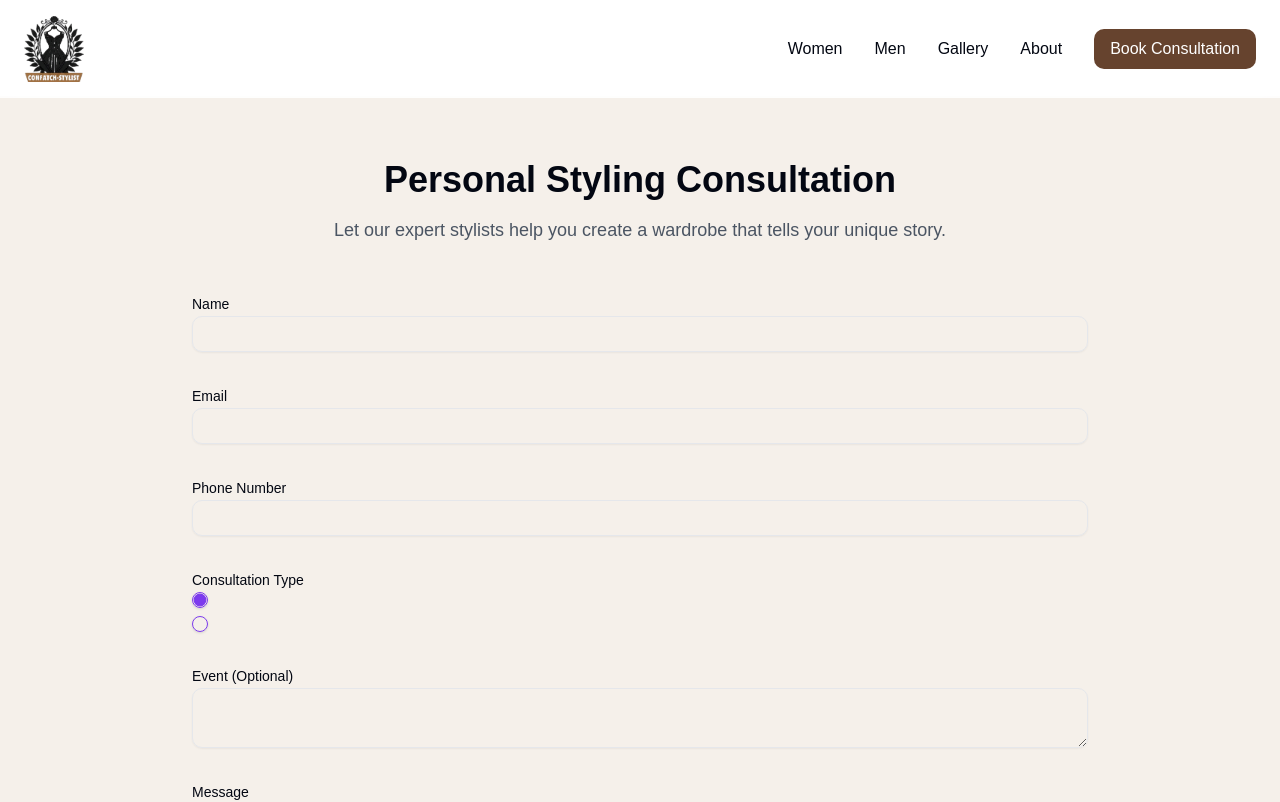
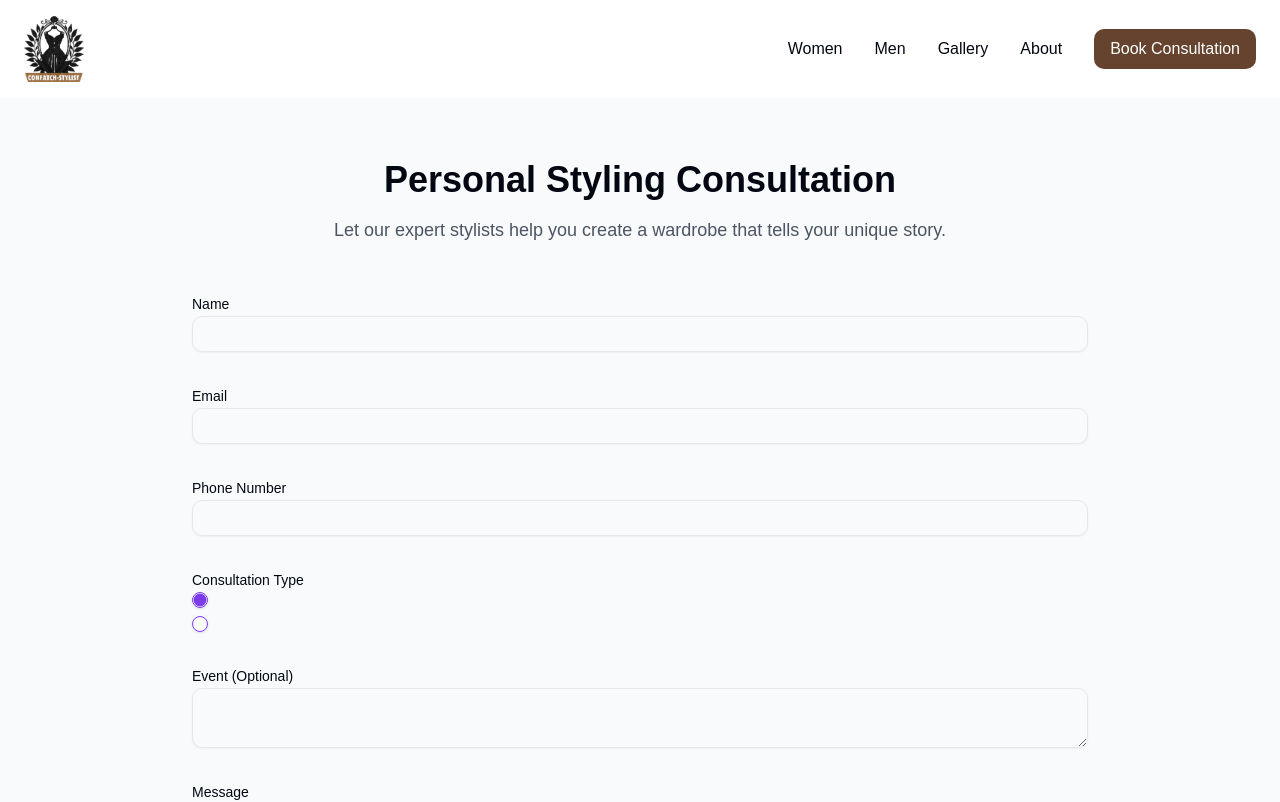
Before and after one commit to GeoffreyPaul3/confatch-stylist, a Next.js app: page /consultation in a window 1280 px wide. Shown: the top 802 px of the page. Built offline with nearby package versions, Linux system fonts and the light colour scheme.

Commit message:
Add Jest and testing library dependencies; update background color in consultation page

```diff
--- a/app/consultation/page.tsx
+++ b/app/consultation/page.tsx
@@ -70,7 +70,7 @@ export default function Consultation() {
 
   return (
     <main className="pt-24">
-      <section className="py-16 px-4 bg-brown-50">
+      <section className="py-16 px-4 bg-gray-50">
         <div className="max-w-4xl mx-auto">
           <div className="text-center mb-12">
             <h1 className="text-4xl font-bold mb-4">Personal Styling Consultation</h1>
--- a/package.json
+++ b/package.json
@@ -38,11 +38,14 @@
   },
   "devDependencies": {
     "@eslint/eslintrc": "^3",
+    "@testing-library/jest-dom": "^6.6.3",
+    "@types/jest": "^29.5.14",
     "@types/node": "^20",
     "@types/react": "^19",
     "@types/react-dom": "^19",
     "eslint": "^9",
     "eslint-config-next": "15.1.5",
+    "jest": "^29.7.0",
     "postcss": "^8",
     "tailwindcss": "^3.4.1",
     "typescript": "^5"
```
Also changed, not shown: 1 other file (tests, documents, lock files or other folders).
